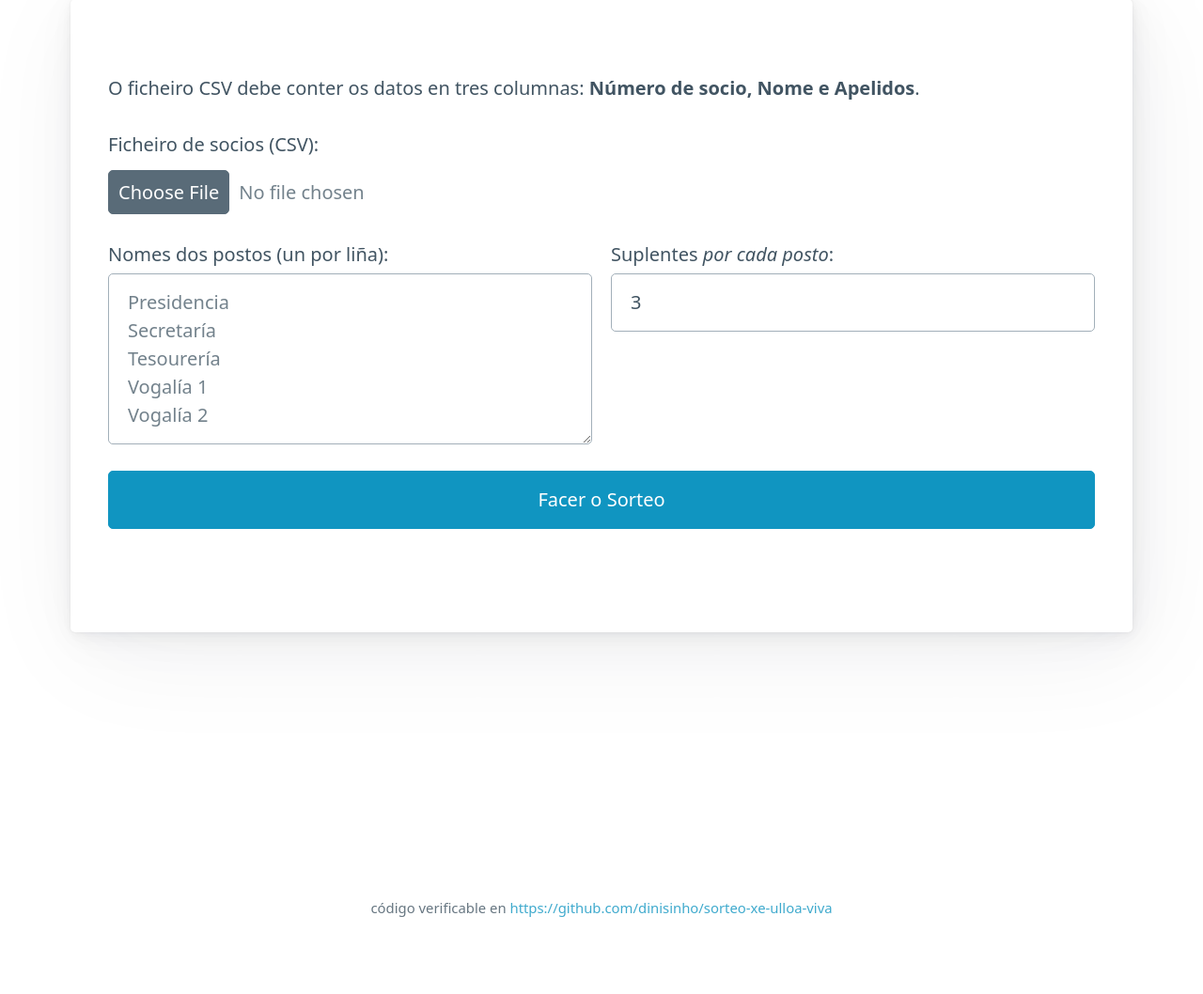
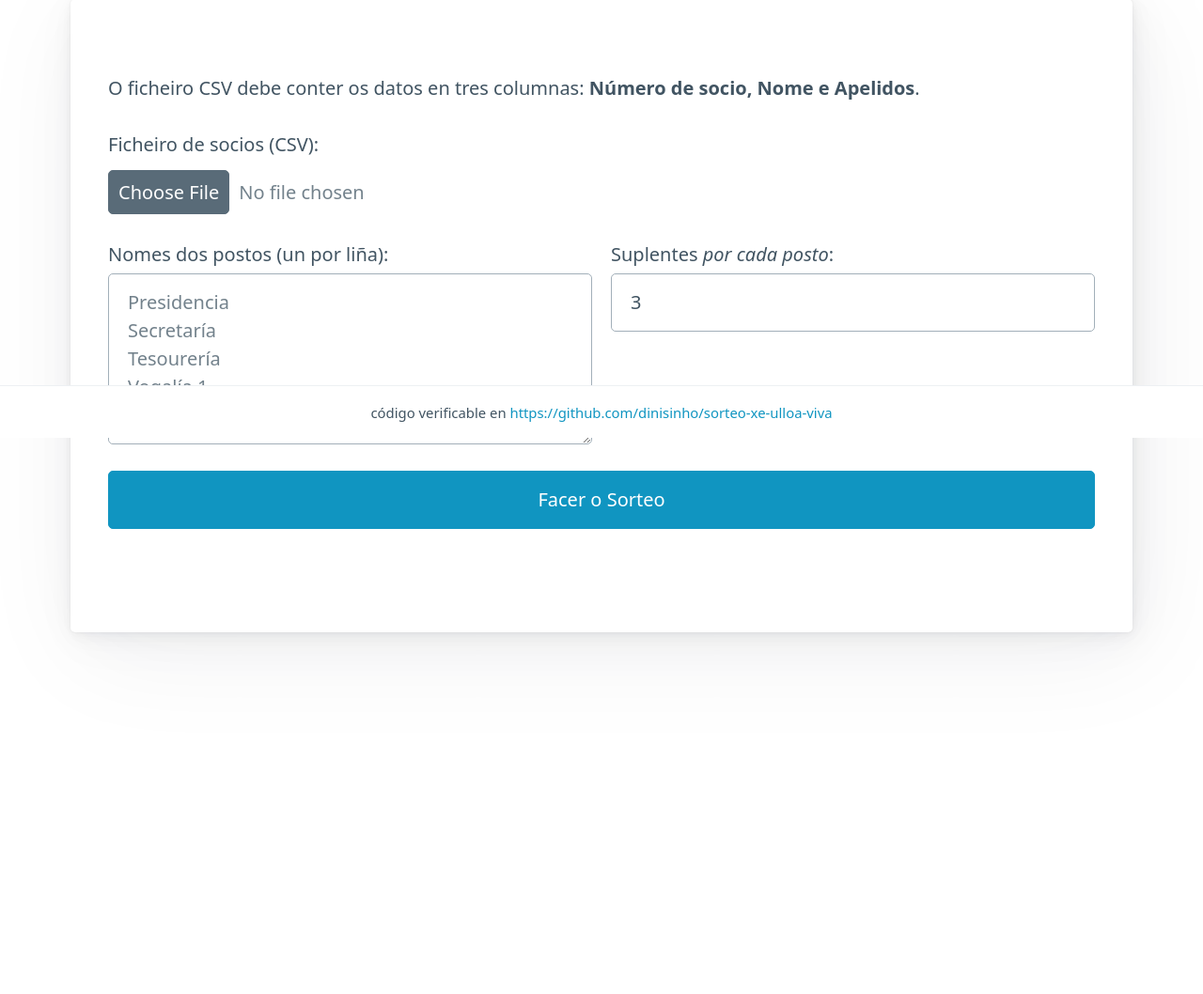
Before and after one commit to dinisinho/sorteo-xe-ulloa-viva, a Flask app: page / in a window 1280 px wide. Shown: the part 334-1392 px from the top of the page at 94% size. After the commit the page ends 1022 px from the top, so only its background shows below. Run offline with Flask 3, Linux system fonts and the light colour scheme.

Commit message:
Correxido scroll

```diff
--- a/templates/index.html
+++ b/templates/index.html
@@ -6,6 +6,23 @@
     <meta name="robots" content="noindex, nofollow">
     <title>Sorteo Xunta Electoral - Ulloa Viva</title>
     <link rel="stylesheet" href="https://cdn.jsdelivr.net/npm/@picocss/pico@1/css/pico.min.css">
+    <style>
+        body {
+            padding-bottom: 4rem;
+        }
+        .pe-fixo {
+            position: fixed;
+            bottom: 0;
+            left: 0;
+            width: 100%;
+            background-color: var(--background-color);
+            border-top: 1px solid var(--muted-border-color);
+            text-align: center;
+            padding: 0.75rem;
+            font-size: 0.85rem;
+            z-index: 100;
+        }
+    </style>
 </head>
 <body>
     <main class="container">
@@ -40,7 +57,7 @@
             </form>
         </article>
     </main>
-    <footer class="container" style="text-align: center; margin-top: 2rem; font-size: 0.85rem; opacity: 0.8;">
+    <footer class="pe-fixo">
         <small>código verificable en <a href="https://github.com/dinisinho/sorteo-xe-ulloa-viva" target="_blank" rel="noopener noreferrer">https://github.com/dinisinho/sorteo-xe-ulloa-viva</a></small>
     </footer>
 </body>
```
Also changed, not shown: templates/resultado.html (+18 -1 lines).
